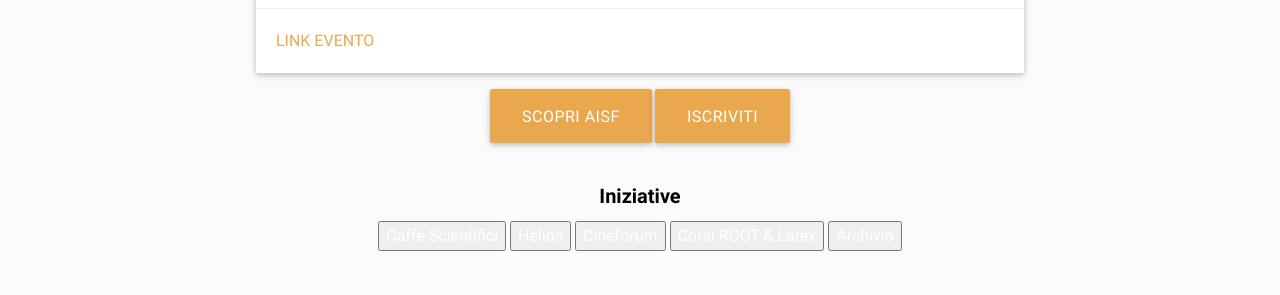
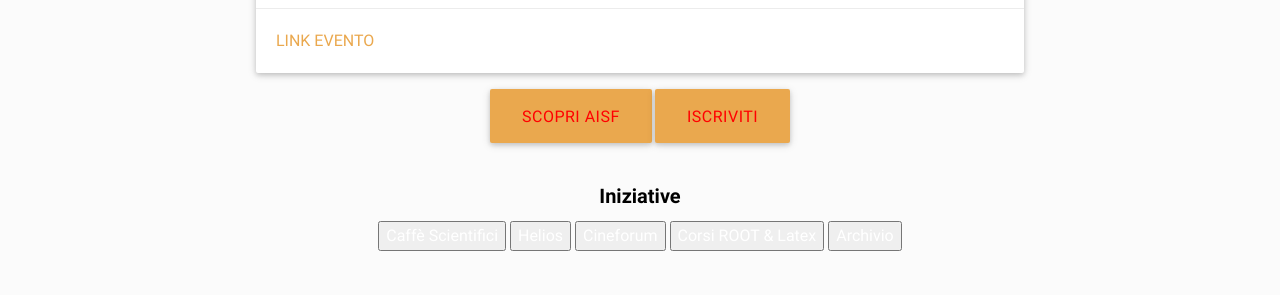
Before and after one commit to ai-sf/aisf_perugia, a Jekyll site: the page built from index.html, in a window 1280 px wide. Shown: the part 1453-1748 px from the top of the page. Built offline with Jekyll 4.4.1, drawn with Linux system fonts in a browser that asks for light colours; nearby versions of some CDN libraries.

Commit message:
Update index.html

```diff
--- a/index.html
+++ b/index.html
@@ -48,8 +48,8 @@
 
 
 <center>
-<a class="waves-effect waves-light btn-large" href="/perugia/AISF_Pres2020_21.pdf">SCOPRI AISF</a>
-<a class="waves-effect waves-light btn-large" href="http://ai-sf.it/iscrizione/">ISCRIVITI</a>
+<a class="waves-effect waves-light btn-large" href="/perugia/AISF_Pres2020_21.pdf" style="color:red">SCOPRI AISF</a>
+<a class="waves-effect waves-light btn-large" href="http://ai-sf.it/iscrizione/" style="color:red">ISCRIVITI</a>
 <!--<button class="button button3"> <a style="color:white" href="/perugia/AISF_Pres2020_21.pdf"> SCOPRI AISF</button>
 <button class="button button3"> <a style="color:white" href="http://ai-sf.it/iscrizione/"> ISCRIVITI  </button> -->
 </center>
```
